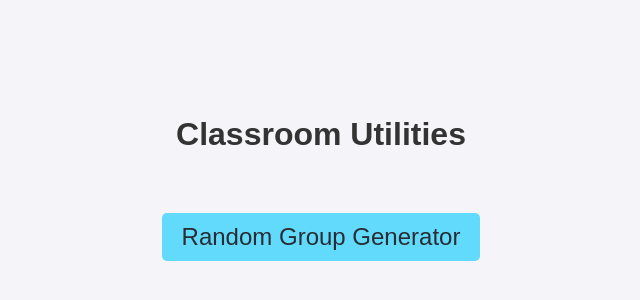
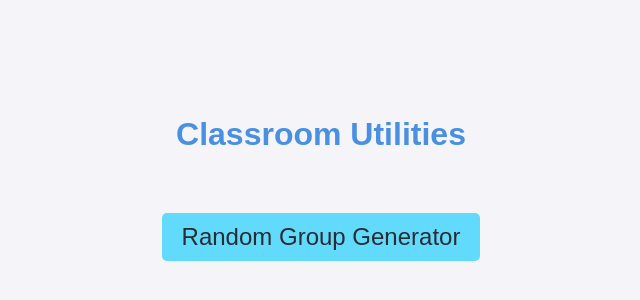
Before and after one commit to tscrivner26/tscrivner26.github.io, a plain HTML site: page index.html in a window 1280 px wide. Shown: the part 212-512 px from the top of the page, without its empty margins (319-959 px from the left). Drawn offline with Linux system fonts and the light colour scheme.

Commit message:
Update index.html

```diff
--- a/index.html
+++ b/index.html
@@ -20,6 +20,7 @@
         }
         #menu h1 {
             margin-bottom: 40px;
+            color: #4a90e2;
         }
         .game-button {
             font-size: 24px;
```
